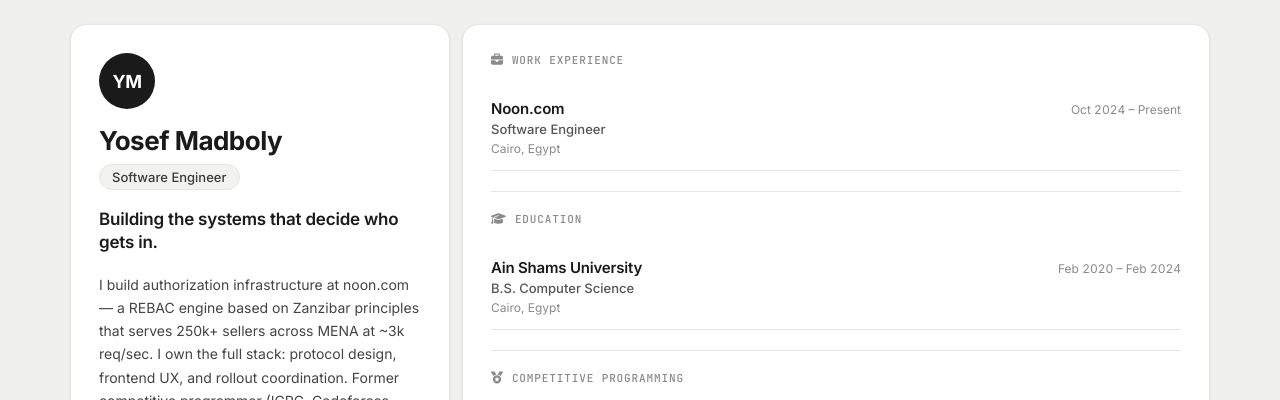
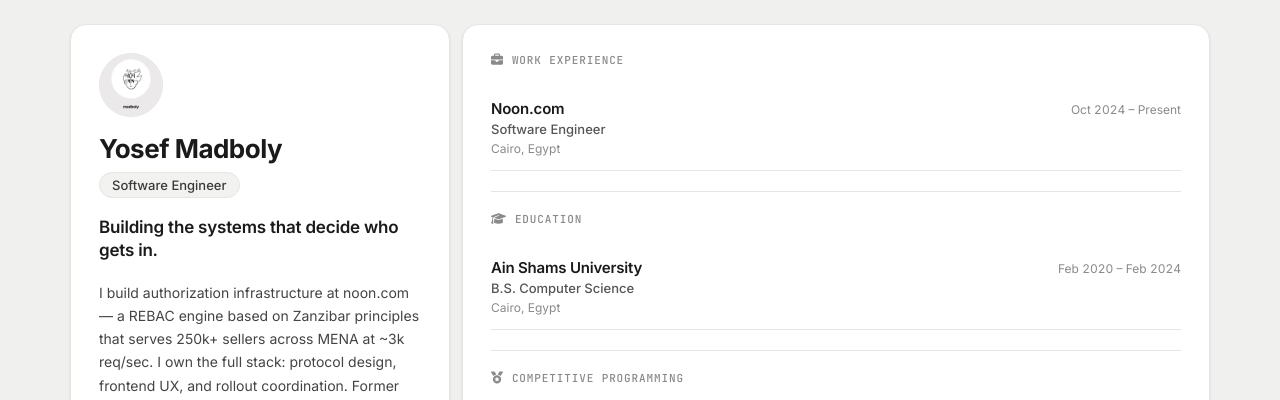
Before and after one commit to Silverhorse7/Silverhorse7.github.io, a plain HTML site: page index.html in a window 1280 px wide. Shown: the top 400 px of the page. Drawn offline with Linux system fonts and the light colour scheme.

Commit message:
add notion face avatar

```diff
--- a/index.html
+++ b/index.html
@@ -58,18 +58,20 @@
     }
 
     .avatar {
-      width: 56px;
-      height: 56px;
+      width: 64px;
+      height: 64px;
       border-radius: 50%;
-      background: #1a1a1a;
-      color: #fff;
-      display: flex;
-      align-items: center;
-      justify-content: center;
-      font-weight: 700;
-      font-size: 18px;
-      letter-spacing: -0.5px;
+      overflow: hidden;
       flex-shrink: 0;
+      background: var(--tag-bg);
+      border: 1px solid var(--border);
+    }
+
+    .avatar img {
+      width: 100%;
+      height: 100%;
+      object-fit: cover;
+      display: block;
     }
 
     .name-block { display: flex; flex-direction: column; gap: 8px; }
@@ -328,7 +330,7 @@
 
     <!-- Profile Card -->
     <div class="card profile-card">
-      <div class="avatar">YM</div>
+      <div class="avatar"><img src="avatar.png" alt="Yosef Madboly" /></div>
       <div class="name-block">
         <h1>Yosef Madboly</h1>
         <span class="badge">Software Engineer</span>
```
Also changed, not shown: avatar.png (added).
